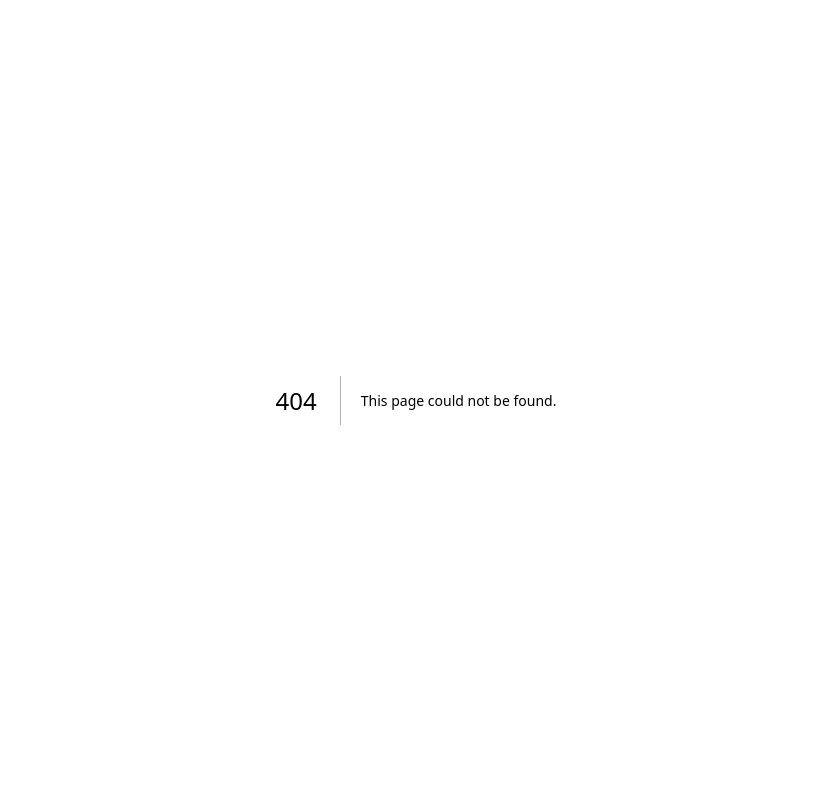
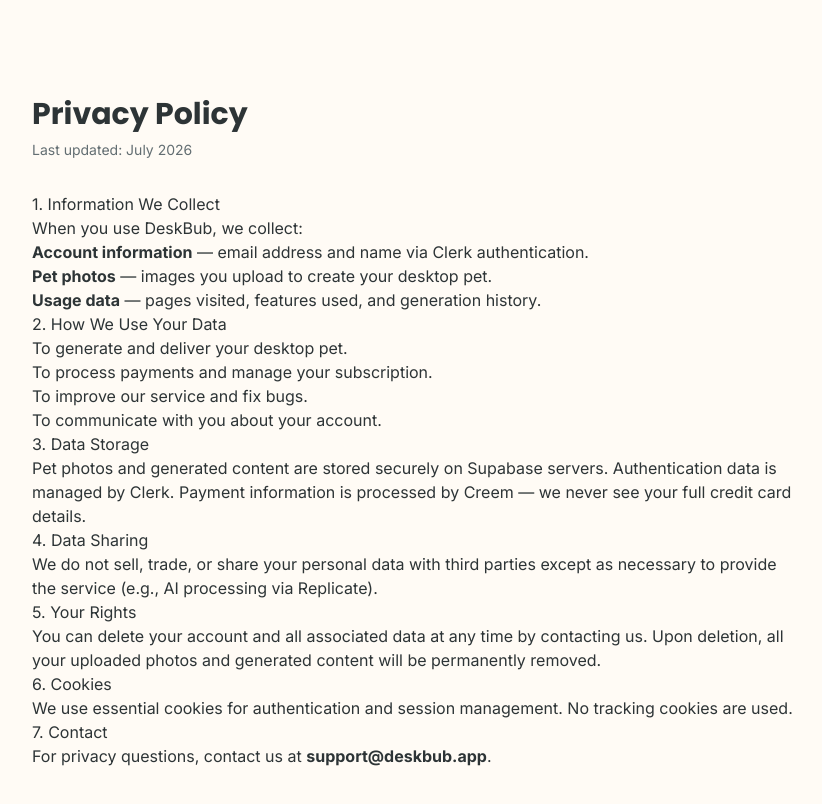
Before and after one commit to lsbillups/deskbub, a Next.js app: page /privacy in a window 1280 px wide. Before the commit this address had no page. Shown: the top 804 px of the page, without its empty margins (224-1046 px from the left). Built offline with nearby package versions, Linux system fonts and the light colour scheme.

Commit message:
Compliance: Privacy, Terms, Refund, Contact pages + Footer links

```diff
--- /dev/null
+++ b/app/contact/page.tsx
@@ -0,0 +1,74 @@
+'use client';
+
+import { useState } from 'react';
+import { motion } from 'framer-motion';
+import { createClient } from '@/lib/supabase/client';
+
+export default function ContactPage() {
+  const [name, setName] = useState('');
+  const [email, setEmail] = useState('');
+  const [message, setMessage] = useState('');
+  const [sent, setSent] = useState(false);
+  const [sending, setSending] = useState(false);
+  const [error, setError] = useState('');
+
+  const handleSubmit = async (e: React.FormEvent) => {
+    e.preventDefault();
+    if (!message.trim()) return;
+    setSending(true);
+    setError('');
+    try {
+      const supabase = createClient();
+      const { error: dbErr } = await supabase.from('feedback').insert({
+        name: name.trim() || 'Anonymous',
+        email: email.trim() || 'Not provided',
+        message: message.trim(),
+      });
+      if (dbErr) throw dbErr;
+      setSent(true);
+    } catch {
+      setError('Failed to send. Please email support@deskbub.app directly.');
+    } finally {
+      setSending(false);
+    }
+  };
+
+  return (
+    <main className="min-h-screen bg-cream pt-24 pb-16 px-6">
+      <div className="max-w-xl mx-auto">
+        <motion.div initial={{ opacity: 0, y: 20 }} animate={{ opacity: 1, y: 0 }}>
+          <h1 className="text-3xl sm:text-4xl font-display font-bold text-text-primary text-center mb-2">Contact Us</h1>
+          <p className="text-text-secondary text-center mb-8">Questions, feedback, or just want to say hi? We&apos;d love to hear from you.</p>
+        </motion.div>
+
+        {sent ? (
+          <motion.div initial={{ opacity: 0, scale: 0.95 }} animate={{ opacity: 1, scale: 1 }} className="bg-white rounded-2xl border border-mint/30 p-8 text-center">
+            <div className="text-5xl mb-4">💌</div>
+            <h2 className="text-xl font-display font-bold text-text-primary mb-2">Thank you!</h2>
+            <p className="text-text-secondary">Your message has been received. We&apos;ll get back to you soon.</p>
+            <button onClick={() => { setSent(false); setName(''); setEmail(''); setMessage(''); }} className="mt-6 text-sm text-coral underline underline-offset-4 cursor-pointer">Send another message</button>
+          </motion.div>
+        ) : (
+          <motion.form onSubmit={handleSubmit} initial={{ opacity: 0 }} animate={{ opacity: 1 }} transition={{ delay: 0.1 }} className="bg-white rounded-2xl border border-gray-100 p-8 space-y-5">
+            <div>
+              <label className="block text-sm font-medium text-text-primary mb-1">Name</label>
+              <input type="text" value={name} onChange={(e) => setName(e.target.value)} placeholder="Your name (optional)" className="w-full px-4 py-3 border border-gray-200 rounded-xl text-sm outline-none focus:border-coral transition-colors" />
+            </div>
+            <div>
+              <label className="block text-sm font-medium text-text-primary mb-1">Email</label>
+              <input type="email" value={email} onChange={(e) => setEmail(e.target.value)} placeholder="your@email.com (optional)" className="w-full px-4 py-3 border border-gray-200 rounded-xl text-sm outline-none focus:border-coral transition-colors" />
+            </div>
+            <div>
+              <label className="block text-sm font-medium text-text-primary mb-1">Message *</label>
+              <textarea value={message} onChange={(e) => setMessage(e.target.value)} rows={5} required placeholder="Tell us what you think... bugs, feature ideas, or anything!" className="w-full px-4 py-3 border border-gray-200 rounded-xl text-sm outline-none focus:border-coral transition-colors resize-none" />
+            </div>
+            {error && <p className="text-sm text-red-500">{error}</p>}
+            <button type="submit" disabled={sending} className="w-full py-3 bg-coral text-white font-semibold rounded-full hover:bg-coral-dark transition-all shadow-lg shadow-coral/25 disabled:opacity-60 cursor-pointer">
+              {sending ? 'Sending...' : 'Send Message'}
+            </button>
+          </motion.form>
+        )}
+      </div>
+    </main>
+  );
+}
--- a/app/page.tsx
+++ b/app/page.tsx
@@ -2,7 +2,6 @@ import Navbar from '@/components/landing/Navbar';
 import Hero from '@/components/landing/Hero';
 import HowItWorks from '@/components/landing/HowItWorks';
 import Features from '@/components/landing/Features';
-import Testimonials from '@/components/landing/Testimonials';
 import Footer from '@/components/landing/Footer';
 
 export default function HomePage() {
@@ -12,7 +11,6 @@ export default function HomePage() {
       <Hero />
       <HowItWorks />
       <Features />
-      <Testimonials />
       <Footer />
     </main>
   );
--- /dev/null
+++ b/app/privacy/page.tsx
@@ -0,0 +1,41 @@
+export default function PrivacyPage() {
+  return (
+    <main className="min-h-screen bg-cream pt-24 pb-16 px-6">
+      <div className="max-w-3xl mx-auto prose prose-sm">
+        <h1 className="text-3xl font-display font-bold text-text-primary mb-2">Privacy Policy</h1>
+        <p className="text-text-secondary text-sm mb-8">Last updated: July 2026</p>
+
+        <h2>1. Information We Collect</h2>
+        <p>When you use DeskBub, we collect:</p>
+        <ul>
+          <li><strong>Account information</strong> — email address and name via Clerk authentication.</li>
+          <li><strong>Pet photos</strong> — images you upload to create your desktop pet.</li>
+          <li><strong>Usage data</strong> — pages visited, features used, and generation history.</li>
+        </ul>
+
+        <h2>2. How We Use Your Data</h2>
+        <ul>
+          <li>To generate and deliver your desktop pet.</li>
+          <li>To process payments and manage your subscription.</li>
+          <li>To improve our service and fix bugs.</li>
+          <li>To communicate with you about your account.</li>
+        </ul>
+
+        <h2>3. Data Storage</h2>
+        <p>Pet photos and generated content are stored securely on Supabase servers. Authentication data is managed by Clerk. Payment information is processed by Creem — we never see your full credit card details.</p>
+
+        <h2>4. Data Sharing</h2>
+        <p>We do not sell, trade, or share your personal data with third parties except as necessary to provide the service (e.g., AI processing via Replicate).</p>
+
+        <h2>5. Your Rights</h2>
+        <p>You can delete your account and all associated data at any time by contacting us. Upon deletion, all your uploaded photos and generated content will be permanently removed.</p>
+
+        <h2>6. Cookies</h2>
+        <p>We use essential cookies for authentication and session management. No tracking cookies are used.</p>
+
+        <h2>7. Contact</h2>
+        <p>For privacy questions, contact us at <strong>support@deskbub.app</strong>.</p>
+      </div>
+    </main>
+  );
+}
--- /dev/null
+++ b/app/refund/page.tsx
@@ -0,0 +1,30 @@
+export default function RefundPage() {
+  return (
+    <main className="min-h-screen bg-cream pt-24 pb-16 px-6">
+      <div className="max-w-3xl mx-auto prose prose-sm">
+        <h1 className="text-3xl font-display font-bold text-text-primary mb-2">Refund Policy</h1>
+        <p className="text-text-secondary text-sm mb-8">Last updated: July 2026</p>
+
+        <h2>Eligibility</h2>
+        <p>You may request a refund if:</p>
+        <ul>
+          <li>The AI generation failed or produced unusable results due to a technical error on our side.</li>
+          <li>You were charged incorrectly or double-charged.</li>
+        </ul>
+
+        <h2>Non-Refundable Cases</h2>
+        <ul>
+          <li>Credits that have already been used for generation.</li>
+          <li>Dissatisfaction with the artistic quality of AI-generated results (generation quality varies and is part of the service).</li>
+          <li>Purchases made more than 7 days ago.</li>
+        </ul>
+
+        <h2>How to Request</h2>
+        <p>Email <strong>support@deskbub.app</strong> with your order ID and reason for refund. We will respond within 48 hours. Approved refunds are processed within 5-10 business days.</p>
+
+        <h2>Chargebacks</h2>
+        <p>If you initiate a chargeback without contacting us first, your account may be suspended. Please reach out to us first — we'll make it right.</p>
+      </div>
+    </main>
+  );
+}
--- /dev/null
+++ b/app/terms/page.tsx
@@ -0,0 +1,38 @@
+export default function TermsPage() {
+  return (
+    <main className="min-h-screen bg-cream pt-24 pb-16 px-6">
+      <div className="max-w-3xl mx-auto prose prose-sm">
+        <h1 className="text-3xl font-display font-bold text-text-primary mb-2">Terms of Service</h1>
+        <p className="text-text-secondary text-sm mb-8">Last updated: July 2026</p>
+
+        <h2>1. Service Description</h2>
+        <p>DeskBub provides AI-powered pet animation services. You upload photos of your pet, and we generate animated desktop companions.</p>
+
+        <h2>2. User Responsibilities</h2>
+        <ul>
+          <li>You must own or have permission to use the photos you upload.</li>
+          <li>You may not use the service to generate harmful, illegal, or NSFW content.</li>
+          <li>You are responsible for maintaining the confidentiality of your account.</li>
+        </ul>
+
+        <h2>3. Payments & Credits</h2>
+        <p>Payments are processed through Creem, our Merchant of Record. Each generation consumes one credit from your plan. Credits do not expire. All prices are in USD.</p>
+
+        <h2>4. Intellectual Property</h2>
+        <p>You retain ownership of your uploaded photos. The generated videos and animations are yours to use personally. You may not resell or redistribute the generated content as standalone assets.</p>
+
+        <h2>5. Service Availability</h2>
+        <p>We strive for high availability but do not guarantee uninterrupted service. AI generation times may vary based on demand and model availability.</p>
+
+        <h2>6. Limitation of Liability</h2>
+        <p>DeskBub is provided "as is." We are not liable for any damages arising from use of the service.</p>
+
+        <h2>7. Termination</h2>
+        <p>We reserve the right to suspend accounts that violate these terms.</p>
+
+        <h2>8. Contact</h2>
+        <p><strong>support@deskbub.app</strong></p>
+      </div>
+    </main>
+  );
+}
--- a/components/landing/Footer.tsx
+++ b/components/landing/Footer.tsx
@@ -3,22 +3,18 @@ import Link from 'next/link';
 export default function Footer() {
   return (
     <footer className="bg-text-primary text-white py-12 px-6">
-      <div className="max-w-5xl mx-auto flex flex-col sm:flex-row items-center justify-between gap-4">
+      <div className="max-w-5xl mx-auto flex flex-col sm:flex-row items-center justify-between gap-6">
         <div className="flex items-center gap-2 text-lg font-display font-bold">
           <span>🐾</span> DeskBub
         </div>
 
-        <div className="flex items-center gap-6 text-sm text-white/60">
-          <Link href="/sign-up" className="hover:text-white transition-colors">
-            Get Started
-          </Link>
-          <Link
-            href="/sign-in"
-            className="hover:text-white transition-colors"
-          >
-            Sign In
-          </Link>
-          <span>&copy; {new Date().getFullYear()} DeskBub</span>
+        <div className="flex flex-wrap items-center justify-center gap-x-6 gap-y-2 text-sm text-white/60">
+          <Link href="/privacy" className="hover:text-white transition-colors">Privacy</Link>
+          <Link href="/terms" className="hover:text-white transition-colors">Terms</Link>
+          <Link href="/refund" className="hover:text-white transition-colors">Refund</Link>
+          <Link href="/contact" className="hover:text-white transition-colors">Contact</Link>
+          <Link href="/pricing" className="hover:text-white transition-colors">Pricing</Link>
+          <span className="text-white/40">&copy; {new Date().getFullYear()} DeskBub</span>
         </div>
       </div>
     </footer>
```
